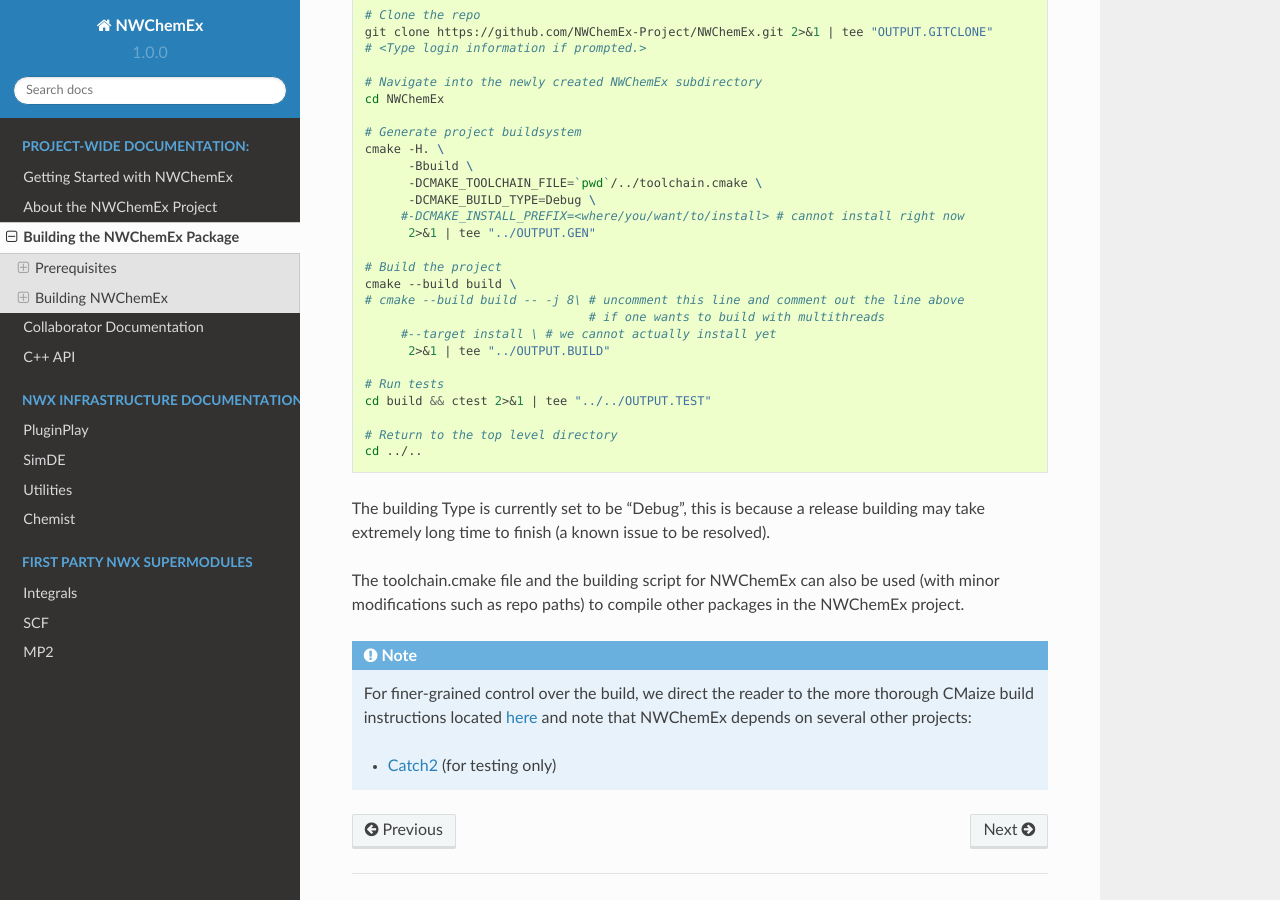
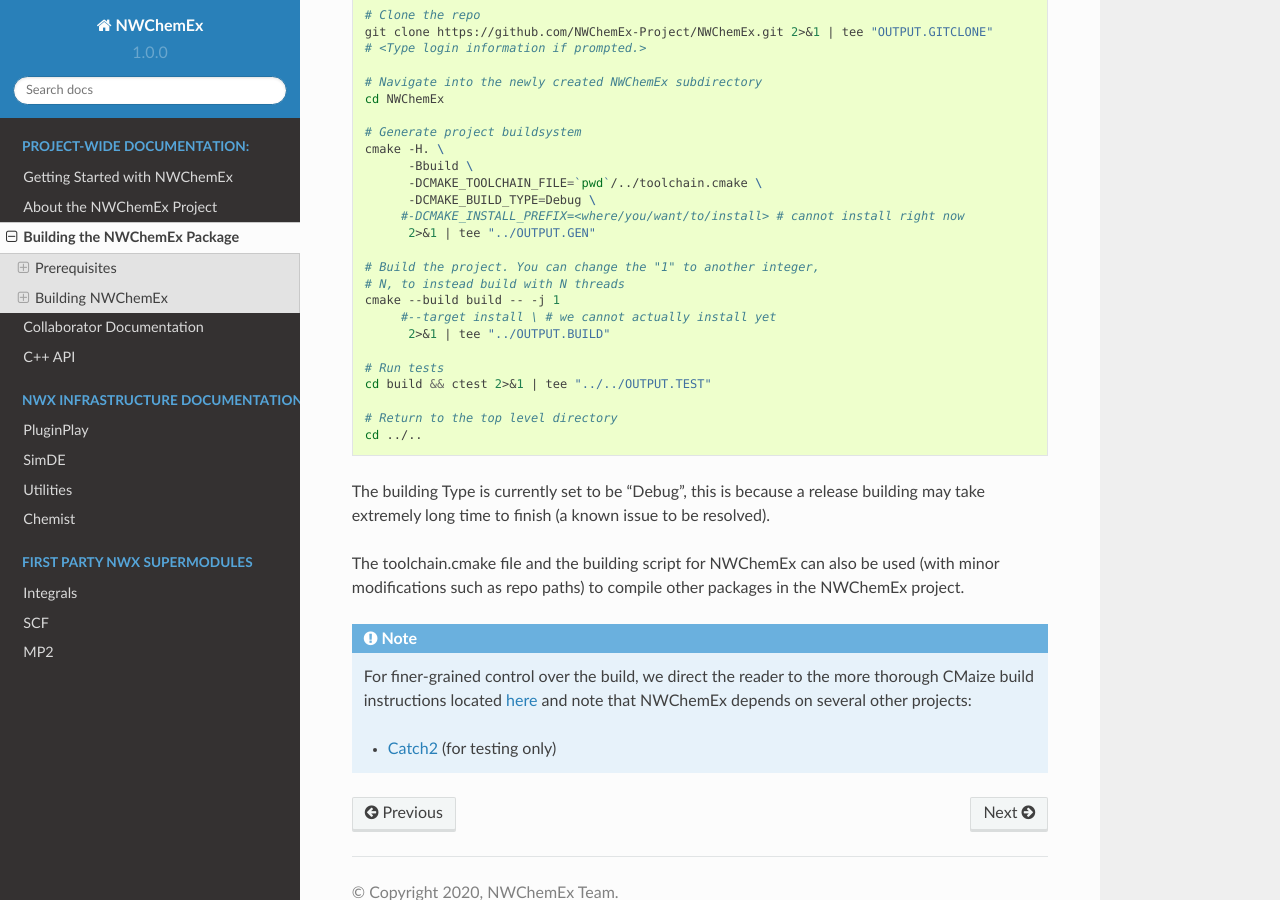
Before and after one commit to NWChemEx/NWChemEx, a Sphinx documentation site: the page built from docs/source/installation/building.rst, in a window 1280 px wide and 900 px high, scrolled down 3152 px. Built offline with Sphinx 7.4.7 and the Read the Docs theme 2.0.0, drawn with Linux system fonts in a browser that asks for light colours.

Commit message:
Update docs/source/installation/building.rst
Co-authored-by: Ryan Richard <ryanmrichard1@gmail.com>

```diff
--- a/docs/source/installation/building.rst
+++ b/docs/source/installation/building.rst
@@ -183,10 +183,9 @@
         #-DCMAKE_INSTALL_PREFIX=<where/you/want/to/install> # cannot install right now
          2>&1 | tee "../OUTPUT.GEN"
 
-   # Build the project
-   cmake --build build \
-   # cmake --build build -- -j 8\ # uncomment this line and comment out the line above
-                                  # if one wants to build with multithreads
+   # Build the project. You can change the "1" to another integer,
+   # N, to instead build with N threads
+   cmake --build build -- -j 1
         #--target install \ # we cannot actually install yet
          2>&1 | tee "../OUTPUT.BUILD"
 
```
